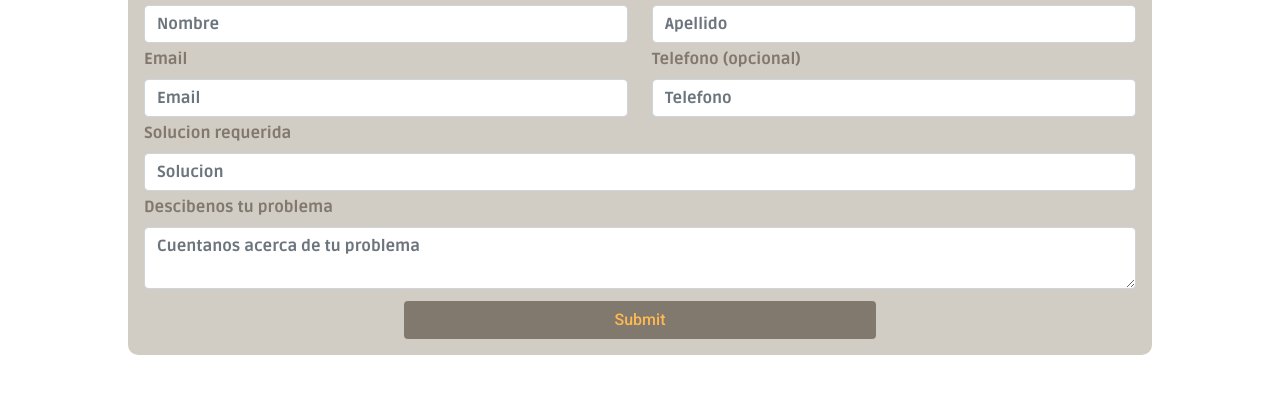
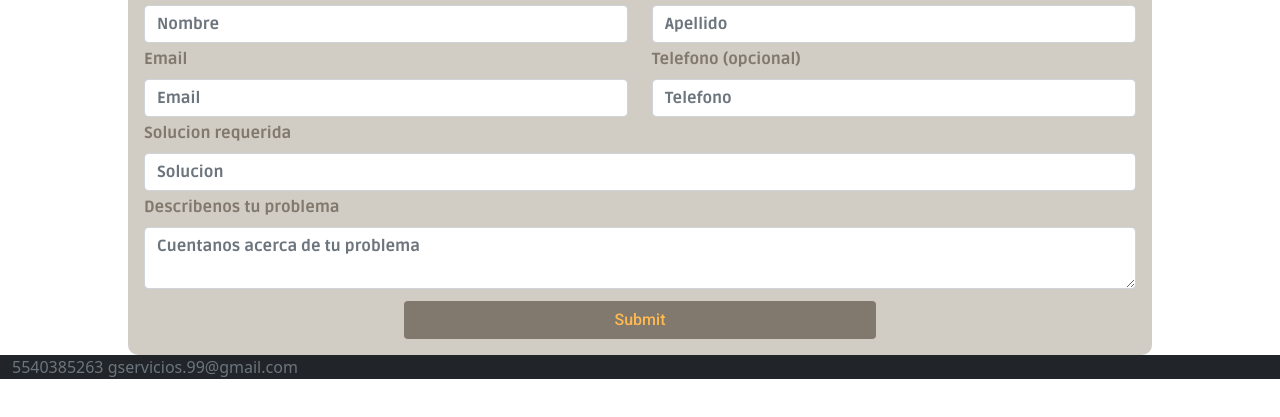
Before and after one commit to G9Mares/Gservicios-Mares, a website: page contacto.html in a window 1280 px wide. Shown: the part 209-626 px from the top of the page. Drawn offline with nearby package versions, Linux system fonts and the light colour scheme.

Commit message:
Entrega final

```diff
--- a/contacto.html
+++ b/contacto.html
@@ -89,7 +89,7 @@
                 </div>
                 <div class="row mb-1">
                     <div class="col">
-                        <label class="form-label">Descibenos tu problema</label>
+                        <label class="form-label">Describenos tu problema</label>
                         <textarea type="text" name="message" class="form-control" placeholder="Cuentanos acerca de tu problema"
                             aria-label="Message" required></textarea>
                     </div>
@@ -102,6 +102,11 @@
     </div>
 
 </main>
+<footer class="footer bg-dark sticky-footer">
+    <div class="container-fluid">
+        <span class="text-muted">5540385263  gservicios.99@gmail.com</span>
+    </div>
+</footer>
     <!-- Bootstrap JS -->
     <script src="https://cdn.jsdelivr.net/npm/bootstrap@5.1.1/dist/js/bootstrap.bundle.min.js"
         integrity="sha384-/bQdsTh/da6pkI1MST/rWKFNjaCP5gBSY4sEBT38Q/9RBh9AH40zEOg7Hlq2THRZ" crossorigin="anonymous">
```
Also changed, not shown: base_datos.html (+5 -0 lines), diseño_web.html (+5 -0 lines), index.html (+10 -4 lines), software.html (+5 -0 lines), 1 other file.
